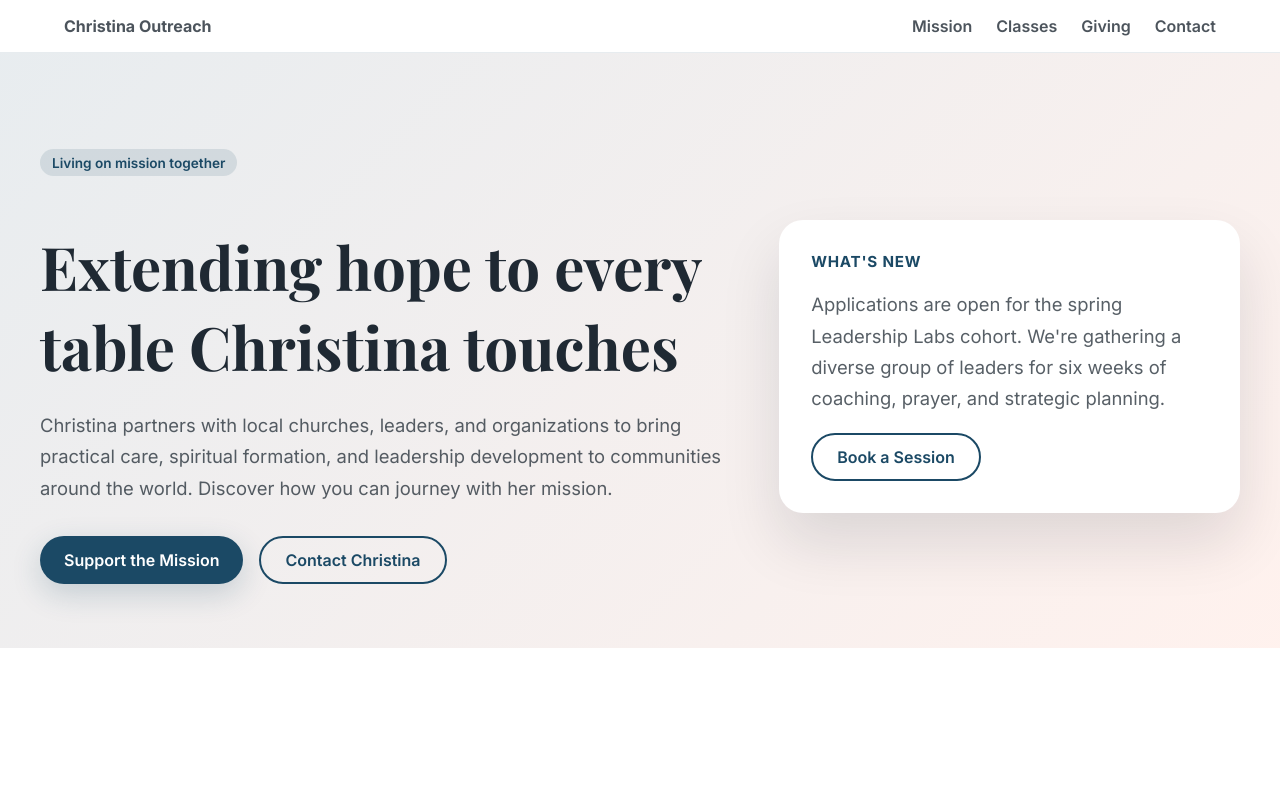
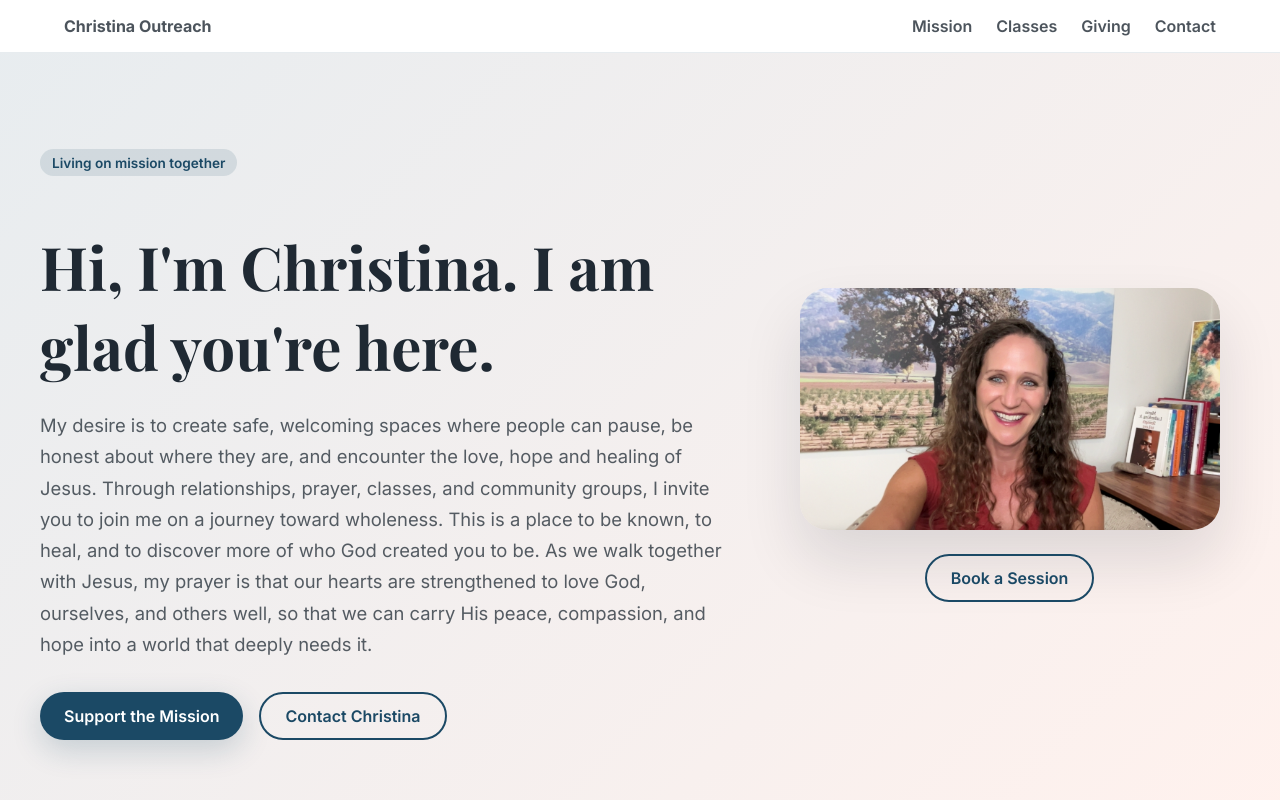
Before and after one commit to jclark-14/christina, a Next.js app: page / in a window 1280 px wide. Shown: the top 800 px of the page. Built offline with nearby package versions, Linux system fonts and the light colour scheme.

Commit message:
Added photo and updated text to hero section.

```diff
--- a/src/app/globals.css
+++ b/src/app/globals.css
@@ -243,6 +243,14 @@ textarea:focus {
     grid-template-columns: 3fr 2fr;
     align-items: center;
   }
+
+  .hero-image {
+    justify-items: end;
+  }
+
+  .hero-image__photo {
+    max-width: 420px;
+  }
 }
 
 .hero h1 {
@@ -264,18 +272,20 @@ textarea:focus {
   margin-top: 2rem;
 }
 
-.hero-card {
-  background: white;
-  border-radius: 1.5rem;
-  padding: 2rem;
-  box-shadow: 0 30px 60px rgba(15, 23, 42, 0.12);
+.hero-image {
+  display: grid;
+  gap: 1.5rem;
+  justify-items: center;
 }
 
-.hero-card strong {
-  display: block;
-  font-size: 0.95rem;
-  letter-spacing: 0.05em;
-  color: var(--color-primary);
-  text-transform: uppercase;
-  margin-bottom: 0.75rem;
+.hero-image__photo {
+  width: 100%;
+  height: auto;
+  border-radius: 1.75rem;
+  box-shadow: 0 30px 60px rgba(15, 23, 42, 0.12);
+  object-fit: cover;
 }
+
+.hero-image .button {
+  width: fit-content;
+}
--- a/src/components/HeroSection.tsx
+++ b/src/components/HeroSection.tsx
@@ -1,5 +1,7 @@
-import { ButtonLink } from "@/components/ButtonLink";
-import { siteConfig } from "@/config/site";
+import Image from 'next/image';
+import { ButtonLink } from '@/components/ButtonLink';
+import { siteConfig } from '@/config/site';
+import christinaImage from '@/data/christina.png';
 
 export function HeroSection() {
   return (
@@ -7,11 +9,17 @@ export function HeroSection() {
       <div className="container">
         <div>
           <span className="badge">Living on mission together</span>
-          <h1>Extending hope to every table Christina touches</h1>
+          <h1>Hi, I&apos;m Christina. I am glad you&apos;re here.</h1>
           <p>
-            Christina partners with local churches, leaders, and organizations to bring
-            practical care, spiritual formation, and leadership development to communities
-            around the world. Discover how you can journey with her mission.
+            My desire is to create safe, welcoming spaces where people can
+            pause, be honest about where they are, and encounter the love, hope
+            and healing of Jesus. Through relationships, prayer, classes, and
+            community groups, I invite you to join me on a journey toward
+            wholeness. This is a place to be known, to heal, and to discover
+            more of who God created you to be. As we walk together with Jesus,
+            my prayer is that our hearts are strengthened to love God,
+            ourselves, and others well, so that we can carry His peace,
+            compassion, and hope into a world that deeply needs it.
           </p>
           <div className="hero-actions">
             <ButtonLink href="#giving">Support the Mission</ButtonLink>
@@ -20,17 +28,20 @@ export function HeroSection() {
             </ButtonLink>
           </div>
         </div>
-        <div className="hero-card">
-          <strong>What&apos;s new</strong>
-          <p>
-            Applications are open for the spring Leadership Labs cohort. We&apos;re gathering a
-            diverse group of leaders for six weeks of coaching, prayer, and strategic planning.
-          </p>
+        <div className="hero-image">
+          <Image
+            src={christinaImage}
+            alt="Portrait of Christina"
+            priority
+            className="hero-image__photo"
+            sizes="(min-width: 960px) 40vw, 80vw"
+          />
           <ButtonLink
             href={siteConfig.bookingFormUrl}
             variant="secondary"
             target="_blank"
             rel="noreferrer"
+            aria-label="Book a session with Christina"
           >
             Book a Session
           </ButtonLink>
```
Also changed, not shown: src/data/christina.png (added).
